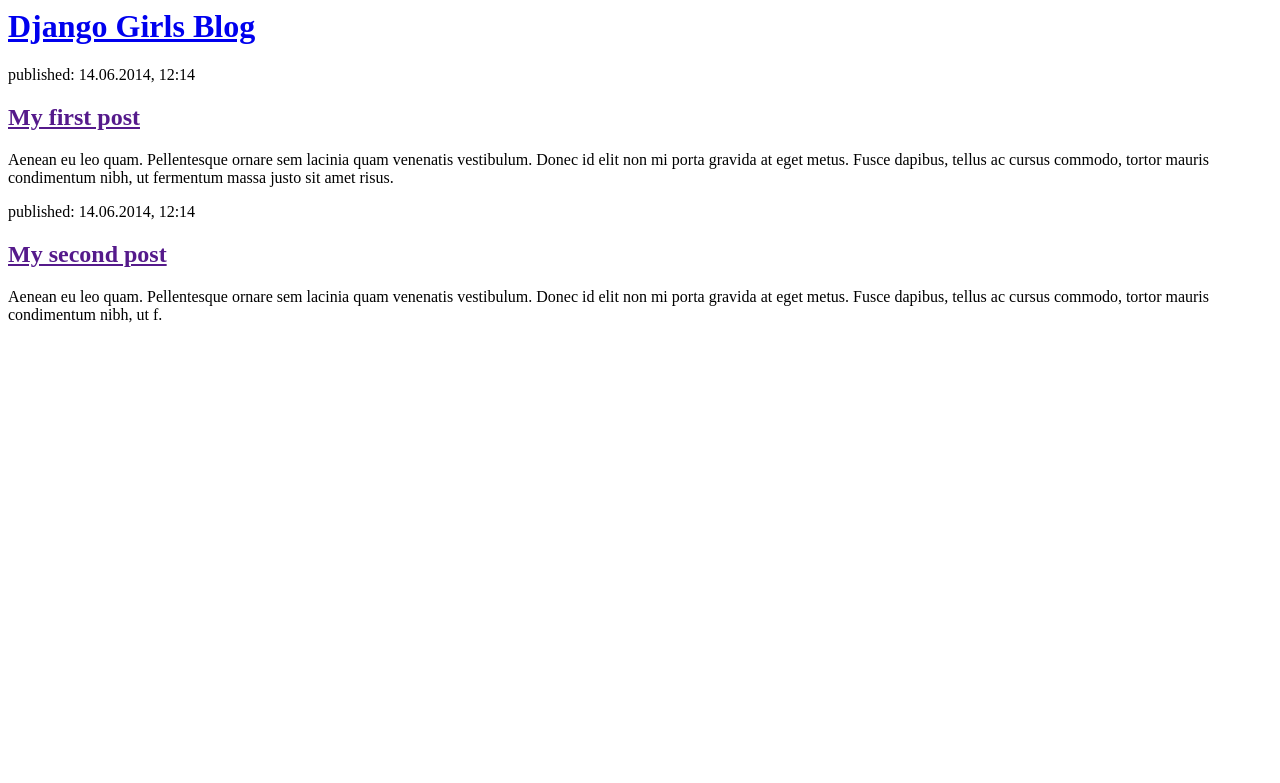
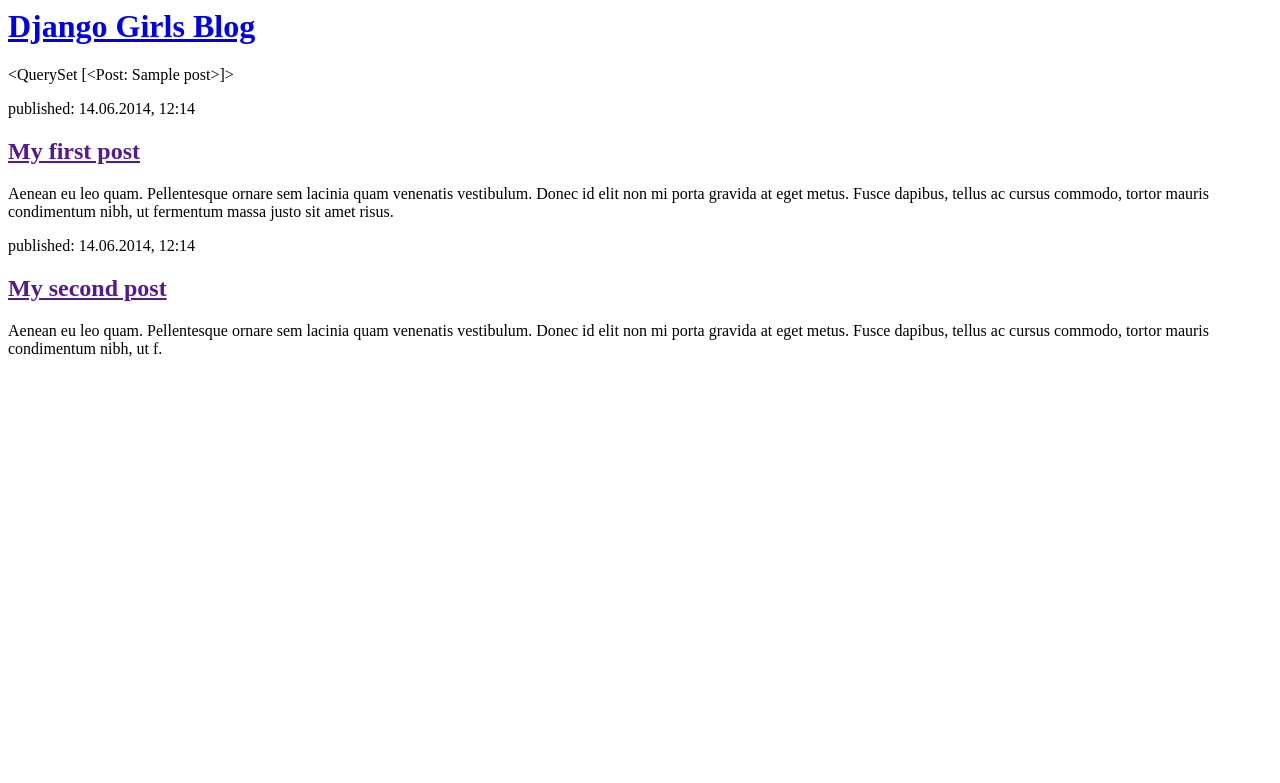
Before and after one commit to rafal-mokrzycki/my-first-blog, a Django app: page / in a window 1280 px wide. Shown: the top 783 px of the page. Run offline with Django 3.2, Linux system fonts and the light colour scheme; tables that the repository leaves empty hold one stand-in row (values such as "Sample post").

Commit message:
moja druga zmiana

```diff
--- a/blog/templates/blog/post_list.html
+++ b/blog/templates/blog/post_list.html
@@ -6,7 +6,7 @@
         <div>
             <h1><a href="/">Django Girls Blog</a></h1>
         </div>
-
+	{{ posts }}
         <div>
             <p>published: 14.06.2014, 12:14</p>
             <h2><a href="">My first post</a></h2>
--- a/blog/views.py
+++ b/blog/views.py
@@ -1,4 +1,7 @@
 from django.shortcuts import render
+from django.utils import timezone
+from .models import Post
 
 def post_list(request):
-    return render(request, 'blog/post_list.html', {})
+    posts = Post.objects.filter(published_date__lte=timezone.now()).order_by('published_date')
+    return render(request, 'blog/post_list.html', {'posts': posts})
```
